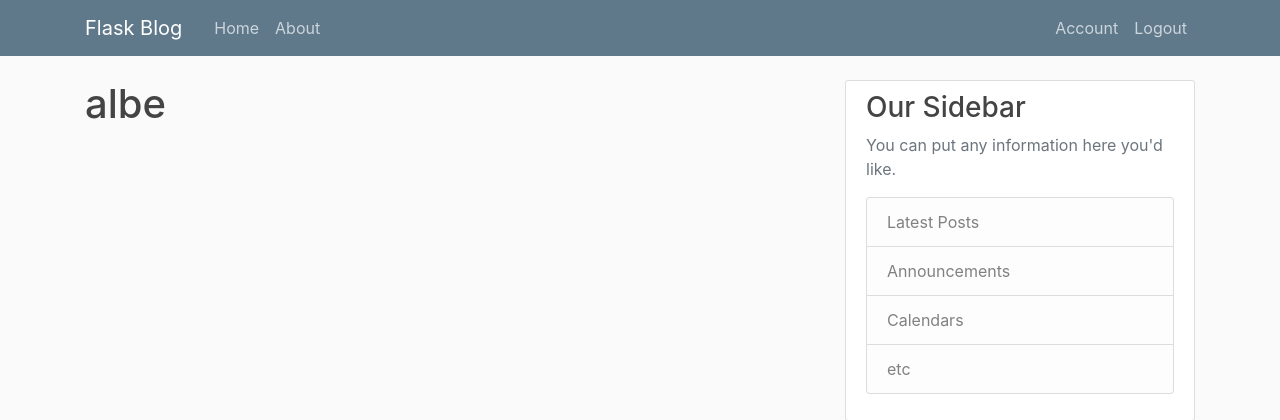
After one commit to t3miLo/Flask_Blog, a Flask app: page /account in a window 1280 px wide. The commit adds this page. Shown: the top 420 px of the page. Run offline with Flask 2, Linux system fonts and the light colour scheme; a user stored in the database is signed in; some libraries are stand-ins or nearby versions.

Commit message:
User Authorization

```diff
--- a/flaskblog/__init__.py
+++ b/flaskblog/__init__.py
@@ -1,6 +1,7 @@
 from flask import Flask
 from flask_sqlalchemy import SQLAlchemy
 from flask_bcrypt import Bcrypt
+from flask_login import LoginManager
 
 
 app = Flask(__name__)
@@ -8,5 +9,8 @@ app.config['SECRET_KEY'] = 'b4b2c87cab4b7348f7bf9030cdd3063b'
 app.config['SQLALCHEMY_DATABASE_URI'] = 'sqlite:///site.db'
 db = SQLAlchemy(app)
 bcrypt = Bcrypt(app)
+login_manager = LoginManager(app)
+login_manager.login_view = 'login'
+login_manager.login_message_category = 'info'
 
 from flaskblog import routes
--- a/flaskblog/routes.py
+++ b/flaskblog/routes.py
@@ -1,7 +1,8 @@
-from flask import render_template, url_for, flash, redirect
+from flask import render_template, url_for, flash, redirect, request
 from flaskblog import app, db, bcrypt
 from flaskblog.forms import RegistrationForm, LoginForm
 from flaskblog.models import User, Post
+from flask_login import login_user, current_user, logout_user, login_required
 
 posts = [
     {
@@ -32,6 +33,8 @@ def about():
 
 @app.route('/register', methods=['GET', 'POST'])
 def register():
+    if current_user.is_authenticated:
+        return redirect(url_for('home'))
     form = RegistrationForm()
     if form.validate_on_submit():
         hashed_password = bcrypt.generate_password_hash(form.password.data).decode('utf-8')
@@ -45,12 +48,28 @@ def register():
 
 @app.route('/login', methods=['GET', 'POST'])
 def login():
+    if current_user.is_authenticated:
+        return redirect(url_for('home'))
     form = LoginForm()
     if form.validate_on_submit():
-        if form.email.data == 'admin@blog.com' and form.password.data == 'password':
-            flash('You have been logged in!', 'success')
-            return redirect(url_for('home'))
+        user = User.query.filter_by(email=form.email.data).first()
+        if user and bcrypt.check_password_hash(user.password, form.password.data):
+            login_user(user, remember=form.remember.data)
+            next_page = request.args.get('next')
+            return redirect(next_page) if next_page else redirect(url_for('home'))
         else:
-            flash('Login Unsuccessful. Please Check Username and Password', 'danger')
+            flash('Login Unsuccessful. Please Check email and password', 'danger')
 
     return render_template('login.html', title='Login', form=form)
+
+
+@app.route('/logout')
+def logout():
+    logout_user()
+    return redirect(url_for('home'))
+
+
+@app.route('/account')
+@login_required
+def account():
+    return render_template('account.html', title='Account')
--- /dev/null
+++ b/flaskblog/templates/account.html
@@ -0,0 +1,4 @@
+{% extends 'layout.html' %}
+{% block content %}
+    <h1>{{ current_user.username}}</h1>
+{% endblock content %}
--- a/flaskblog/templates/layout.html
+++ b/flaskblog/templates/layout.html
@@ -40,8 +40,13 @@
             </div>
             <!-- Navbar Right Side -->
             <div class="navbar-nav">
-              <a class="nav-item nav-link" href="{{ url_for('login') }}">Login</a>
-              <a class="nav-item nav-link" href="{{ url_for('register') }}">Register</a>
+              {%  if current_user.is_authenticated %}
+                <a class="nav-item nav-link" href="{{ url_for('account') }}">Account</a>
+                <a class="nav-item nav-link" href="{{ url_for('logout') }}">Logout</a>
+              {% else %}
+                <a class="nav-item nav-link" href="{{ url_for('login') }}">Login</a>
+                <a class="nav-item nav-link" href="{{ url_for('register') }}">Register</a>
+              {% endif %}
             </div>
           </div>
         </div>
```
Also changed, not shown: flaskblog/models.py (+8 -2 lines).
